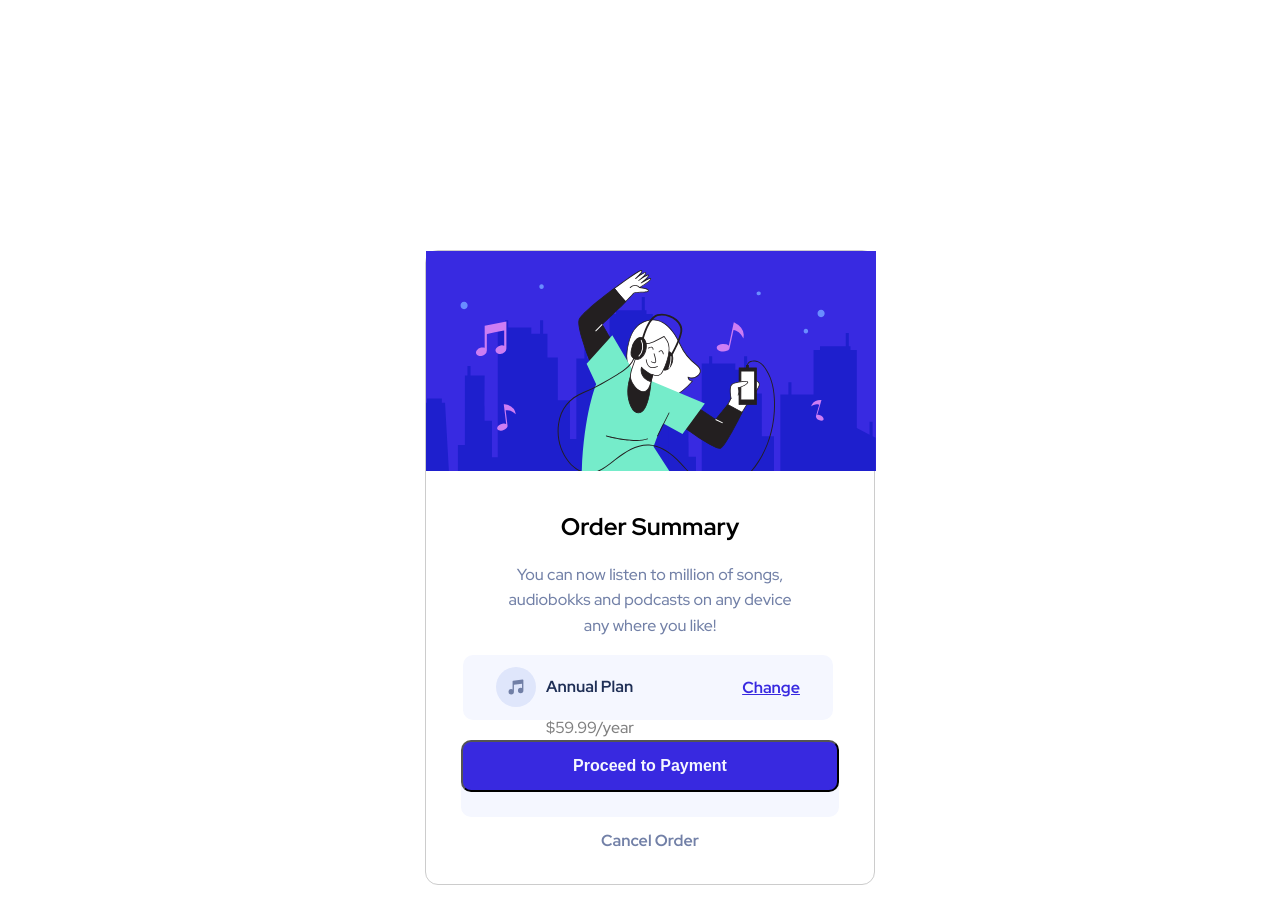
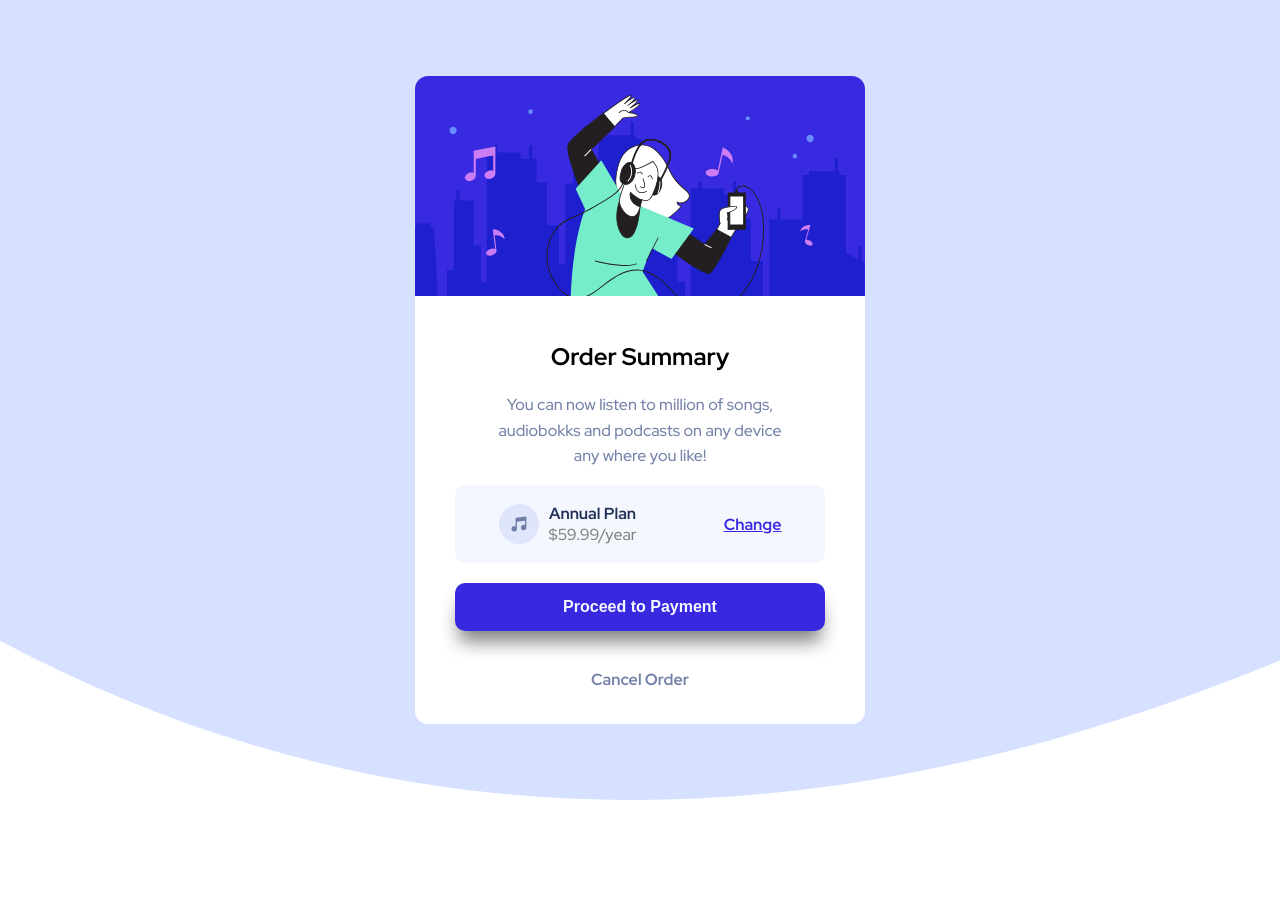
Before and after one commit to Hussien90/challange4, a plain HTML site: page index.html in a window 1280 px wide. After the commit the page ends 800 px from the top, so only its background shows below. Drawn offline with Linux system fonts and the light colour scheme.

Commit message:
update style

```diff
--- a/index.html
+++ b/index.html
@@ -30,8 +30,10 @@
         <div class="cost">
           <div class="left">
             <img src="/images/icon-music.svg" alt="">
-            <h3>Annual Plan</h3>
-            <span>$59.99/year</span>
+            <div>
+              <h3>Annual Plan</h3>
+              <span>$59.99/year</span>
+            </div>
           </div>
           <div class="right">
             <a href="#"> Change</a>
--- a/src/style.css
+++ b/src/style.css
@@ -9,100 +9,120 @@ body {
     padding: 0;
     margin: 0;
     box-sizing: border-box;
+    background-image: url('./../images/pattern-background-desktop.svg');
+    background-size: cover;
+    background-repeat: no-repeat;
 }
-.main-heading{
-    width: 100vh;
-    max-width: 100%;
-    margin: 250px
+
+.main-heading {
+    width: 100vw;
+    height: 100vh;
+    display: flex;
+    align-items: center;
+    justify-content: center;
 }
-.main-heading .box{
+
+.main-heading .box {
     width: 450px;
-    margin: 0 auto;
     border-radius: 13px;
-    border: 1px solid #ccc;
+    background: #fff;
 }
-.main-heading .container{
+
+.main-heading .container {
     display: flex;
     flex-direction: column;
     align-items: center;
     text-align: center;
 }
-.main-heading .container .box .image{
-    width: 450px;
-    height: 220px;
+
+.main-heading .container .box .image img {
+    border-top-right-radius: 13px;
+    border-top-left-radius: 13px;
 }
-.main-heading .container h1{
+
+.main-heading .container h1 {
     font-weight: bold;
     padding-top: 20px;
 }
-.main-heading .container p{
+
+.main-heading .container p {
     color: hsl(224, 23%, 55%);
     font-size: 16px;
     line-height: 1.6;
 }
-.main-heading .container .cost{
+
+.main-heading .container .cost {
     display: flex;
     align-items: center;
     justify-content: space-around;
     background-color: hsl(225, 100%, 98%);
     width: 370px;
-    height: 65px;
     border-radius: 10px;
-    margin: 0 20px 0 37px;
+    margin: 0 auto;
+    padding: 18px 0;
 }
-.main-heading .container .cost .left{
+
+.main-heading .container .cost .left {
     display: flex;
     gap: 10px;
     align-items: center;
-    width: 180px;
-    flex-wrap: wrap;
-    padding-top: 30px;
 }
-.main-heading .container .cost .left img{
+
+.main-heading .container .cost .left img {
     width: 40px;
     height: 40px;
     object-fit: contain;
 }
-.main-heading .container .cost .left h3{
+
+.main-heading .container .cost .left h3 {
     font-size: 16px;
     font-weight: bold;
     color: hsl(223, 47%, 23%);
     margin: 0;
 }
-.main-heading .container .cost .left span{
+
+.main-heading .container .cost .left span {
     color: gray;
     font-size: 16px;
-    margin-left: 50px;
 }
-.main-heading .container .cost .right a{
-color: hsl(245, 75%, 52%);
-font-weight: bold;
+
+.main-heading .container .cost .right a {
+    color: hsl(245, 75%, 52%);
+    font-weight: bold;
 }
-.main-heading .container .cost .right a:hover{
-   text-decoration: none;
-    }
 
-.main-heading .container .box  button{
+.main-heading .container .cost .right a:hover {
+    text-decoration: none;
+}
+
+.main-heading .container .box button {
     color: hsl(225, 100%, 98%);
-    padding: 15px 110px;
+    padding: 15px 0;
     border-radius: 10px;
     font-size: 16px;
+    width: 370px;
     font-weight: bold;
     margin: 20px;
-    background-color:hsl(245, 75%, 52%);
+    background-color: hsl(245, 75%, 52%);
+    border: none;
     cursor: pointer;
-    box-shadow: 0px 25px;
+    -webkit-box-shadow: 0px 15px 18px -4px rgb(132, 132, 134);
+    -moz-box-shadow: 0px 15px 18px -4px rgb(132, 132, 134);
+    box-shadow: 0px 15px 18px -4px rgb(132, 132, 134);
 }
-.main-heading .container .box  button:hover{
 
-    background-color:hsl(233.07deg 86.97% 47.5% / 52%);
+.main-heading .container .box button:hover {
+
+    background-color: hsl(233.07deg 86.97% 47.5% / 52%);
 }
-.main-heading .container .box p:last-child{
+
+.main-heading .container .box p:last-child {
     font-weight: bold;
     font-size: 16px;
     padding-bottom: 15px;
     cursor: pointer;
 }
-.main-heading .container .box p:last-child:hover{
+
+.main-heading .container .box p:last-child:hover {
     color: hsl(223, 47%, 23%);
 }
```
